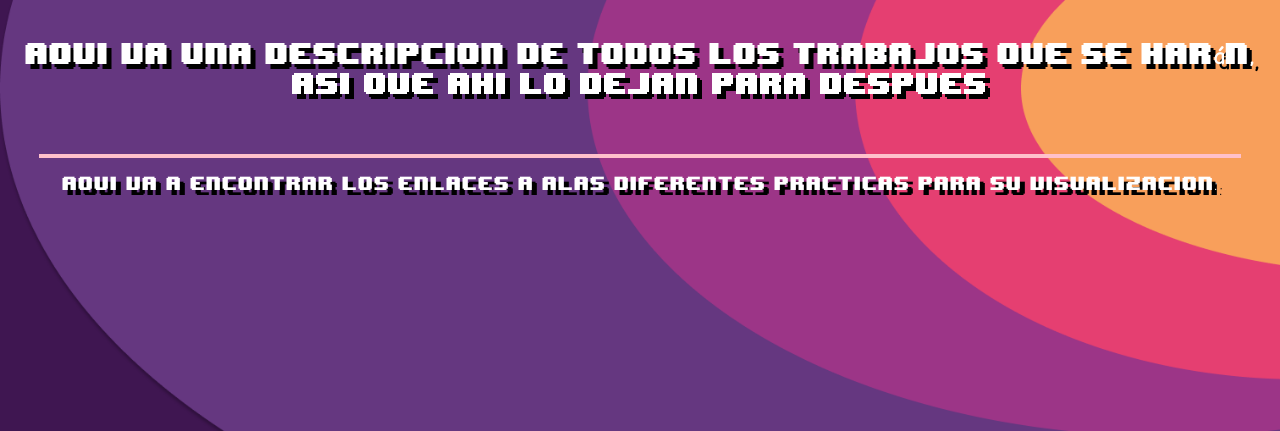
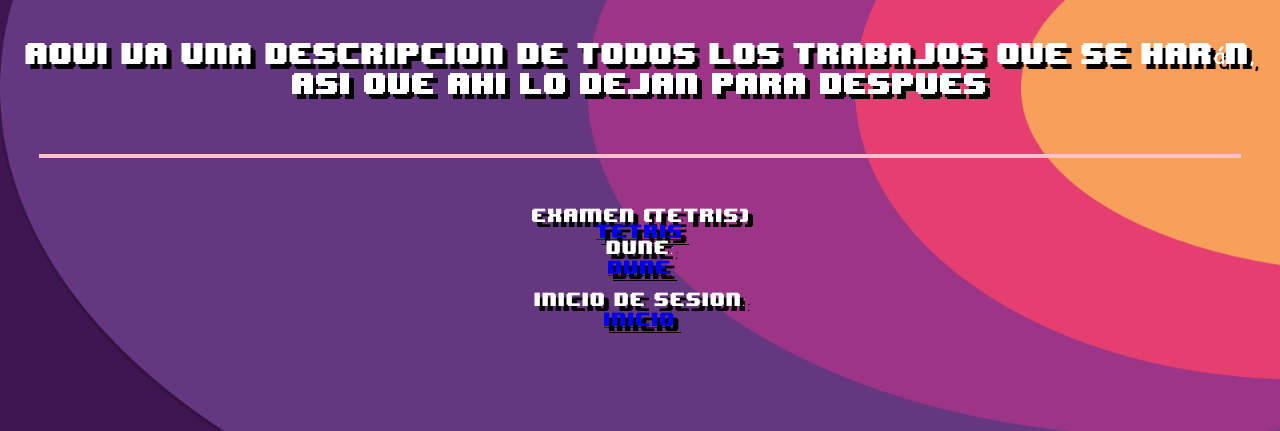
Before and after one commit to deivivid/RivasGarzaDavid, a plain HTML site: page index.html in a window 1280 px wide. Shown: the part 369-800 px from the top of the page. Drawn offline with Linux system fonts and the light colour scheme.

Commit message:
index ya chido

```diff
--- a/index.html
+++ b/index.html
@@ -4,7 +4,7 @@
     <meta charset="UTF-8">
     <meta name="viewport" content="width=device-width, initial-scale=1.0">
     <title>Portafolio de evidencias</title>
-    <link rel="stylesheet" href="./css/style.css">
+    <link rel="stylesheet" href="./Portafolio de evidencias/css/style.css">
 </head>
 
 <body>
@@ -32,7 +32,20 @@
             <hr color="pink", width="1200" size="4">
 
     <p>
-        Aqui va a encontrar los enlaces a alas diferentes practicas para su visualizacion:
+        <br>
+        <br>
+        Examen (Tetris)
+        <br>
+        <a href="./Tetris/index.html">Tetris</a>
+        <br>
+        Dune:
+        <br>
+        <a href="https://www.figma.com/file/BAktXUkw177190GjlZ6s93/Untitled?type=design&node-id=0-1&mode=design&t=3WBUwUW3B00IcJ7e-0">Dune</a>
+    <br>
+    <br>
+        Inicio de sesion:
+        <br>
+        <a href="./cssinicio/inicio.html">Inicio</a>
     </p>
 
         </div>
```
